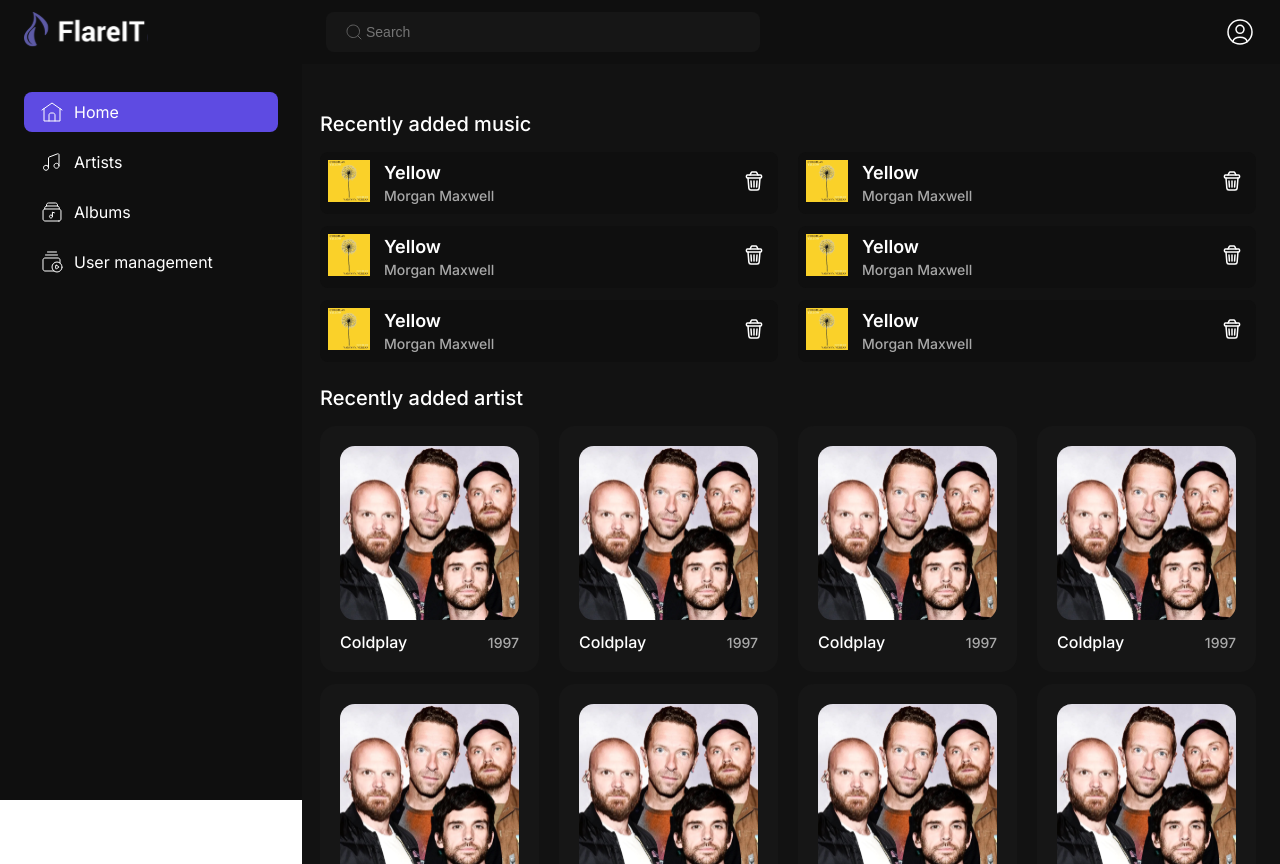
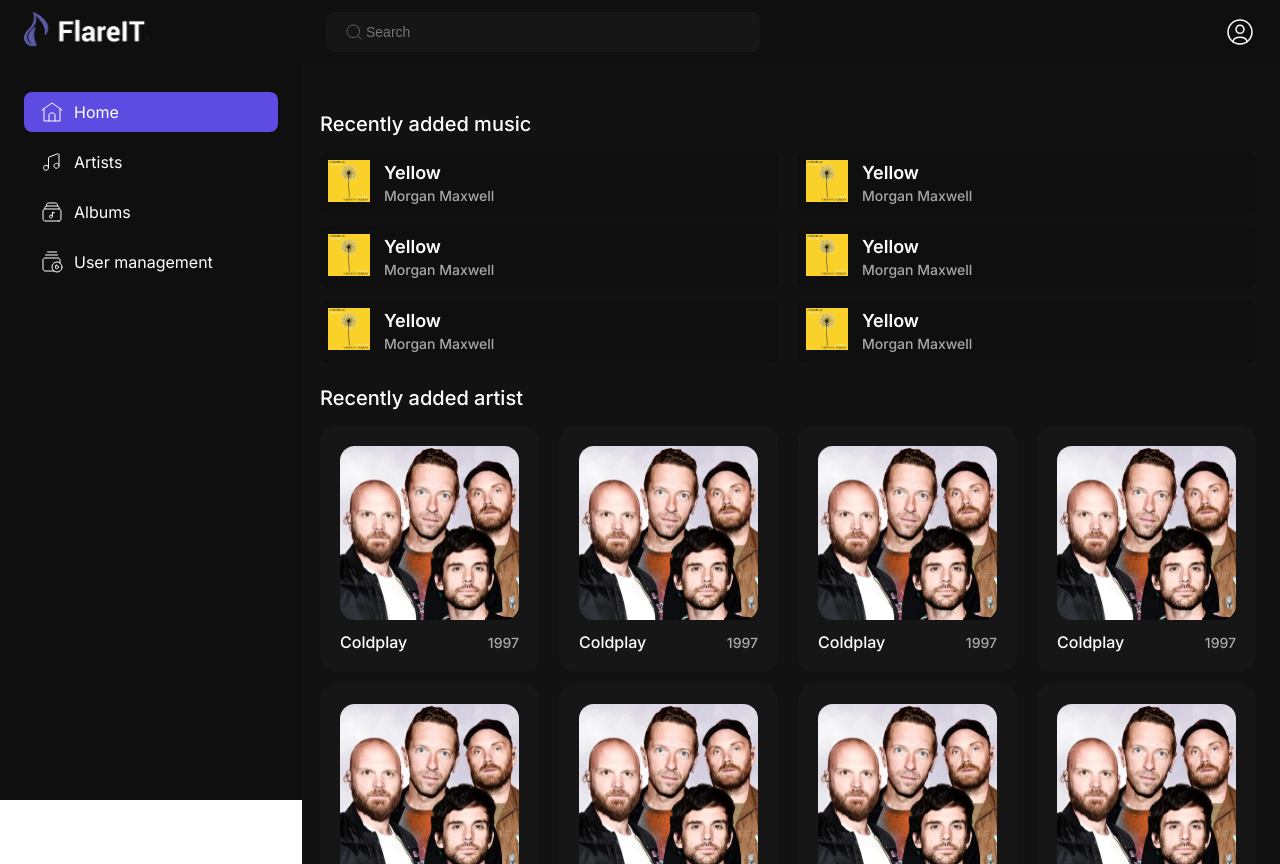
Before and after one commit to kuchadze/flareit-admin, a Next.js app: page / in a window 1280 px wide. Built offline with nearby package versions, Linux system fonts and the light colour scheme.

Commit message:
Update RecentlyMusic.tsx

```diff
--- a/app/Components/RecentlyMusic/RecentlyMusic.tsx
+++ b/app/Components/RecentlyMusic/RecentlyMusic.tsx
@@ -50,7 +50,7 @@
                     title={item.title}
                     teamName={item.teamName}
                     id={item.id}
-                    delete={true}
+                    delete={false}
                     index={index}
                 />
             ))}
```
